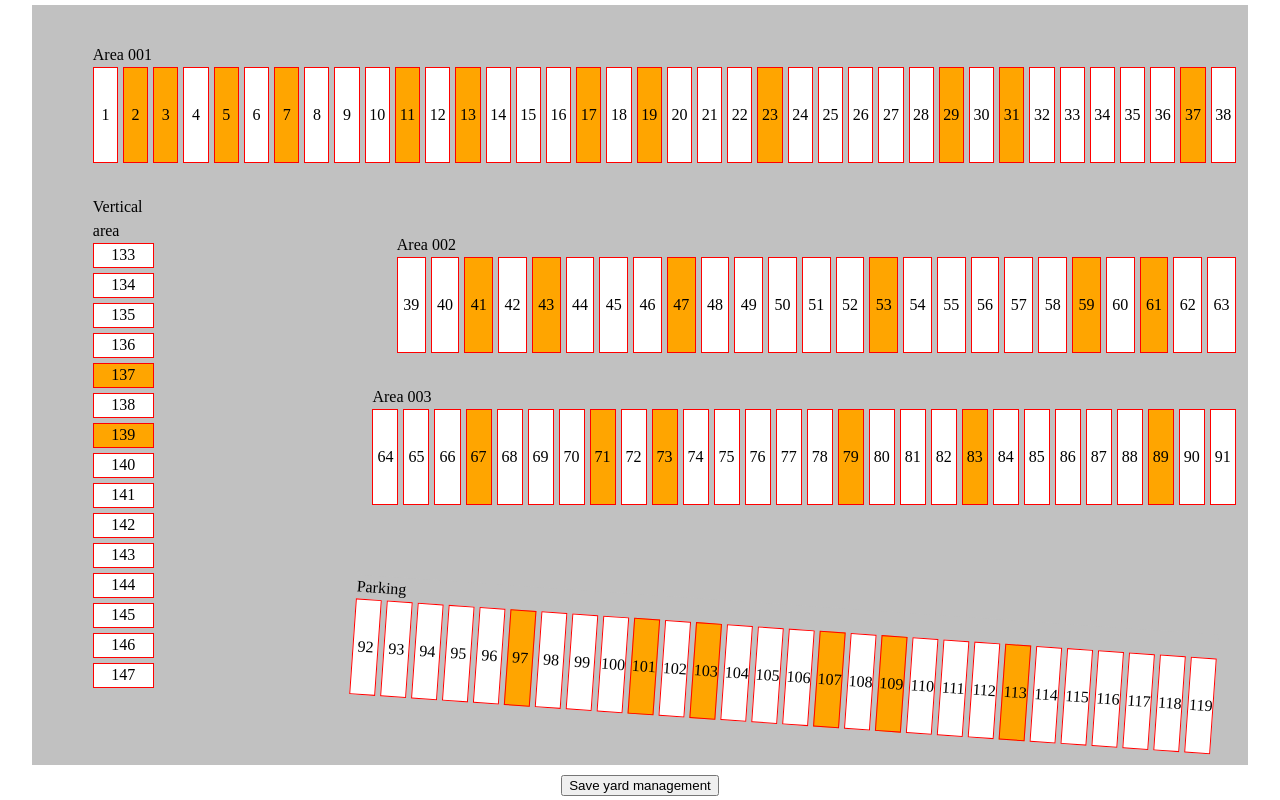
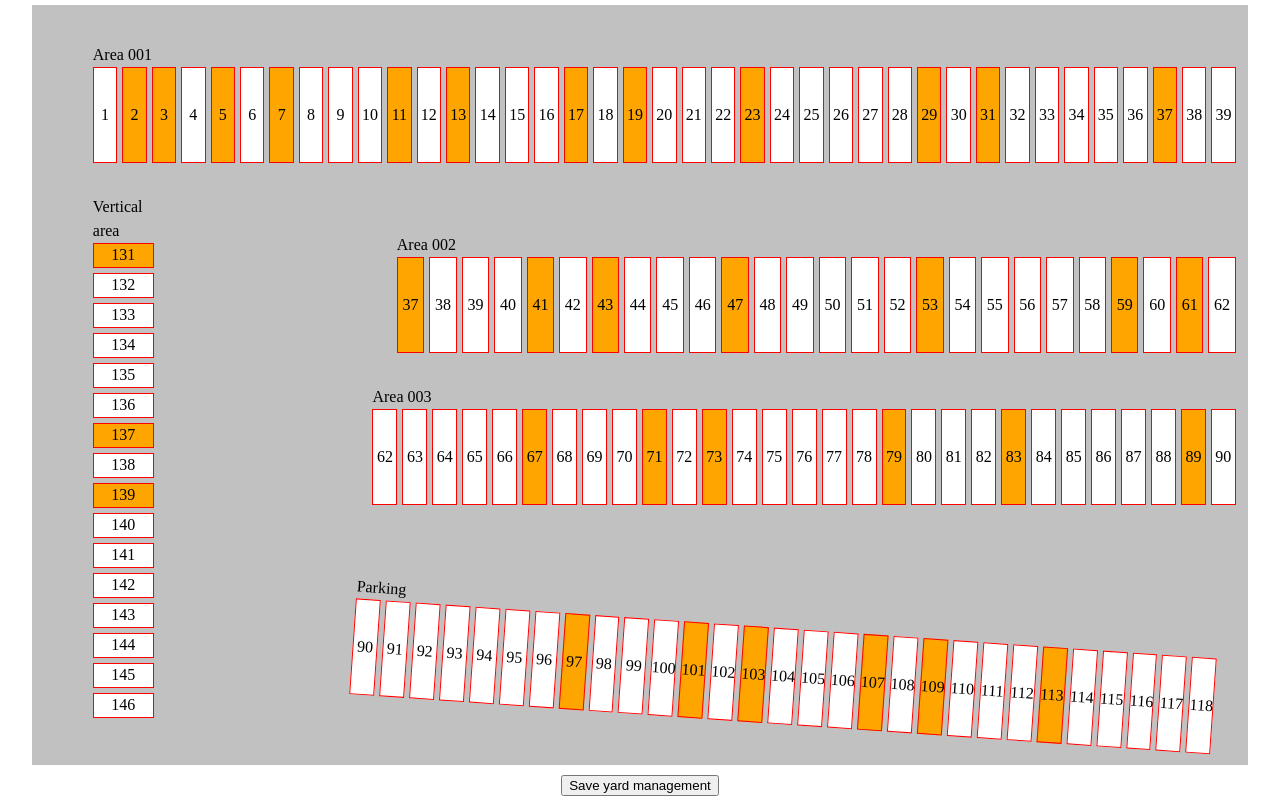
Before and after one commit to jean-dusenne/yard-playground, a Vue app: page / in a window 1280 px wide. Built offline with nearby package versions, Linux system fonts and the light colour scheme; what vue-hotjar-next would draw is missing.

Commit message:
fix: css class dor taken slot

```diff
--- a/src/components/DockZone.vue
+++ b/src/components/DockZone.vue
@@ -2,13 +2,12 @@
   <div class="dock-zone" :style="layoutZone">
     {{ props.dockName }}
     <div class="container" :class="{ vertical: props.vertical }">
-      <div v-for="(slot, index) in slots" :key="slot.id" :class="{ occupied: isPrime(index + 1 + start) }">
+      <div v-for="(slot, index) in slots" :key="slot.id" :class="{ taken: isPrime(index + start) }">
         <VTooltip :triggers="smAndLarger ? ['click', 'hover'] : ['click', 'focus']">
           <a>{{ slot.id }}</a>
-
           <template #popper>
             slot name: {{ slot.name }} <br />
-            status: {{ isPrime(index + 1) ? 'occupied' : 'free' }}
+            status: {{ isPrime(index + start) ? 'taken' : 'free' }}
           </template>
         </VTooltip>
       </div>
@@ -42,12 +41,13 @@ const isPrime = (n: number): boolean => {
   while (start <= limit) {
     if (n % start++ < 1) return false;
   }
+  console.log('isPrime', n, n > 1);
   return n > 1;
 };
 
 const slots = computed(() => {
-  const list: any[] = [];
-  for (let i = 1; i <= props.counter; i++) {
+  const list: Record<string, string | number>[] = [];
+  for (let i = 0; i <= props.counter; i++) {
     list.push({ id: props.start + i, name: `slot-${props.start + i}` });
   }
   return list;
@@ -83,7 +83,7 @@ const slots = computed(() => {
         background: #d1d1d1;
         color: #fff;
       }
-      &.occupied {
+      &.taken {
         background: orange;
       }
     }
--- a/src/components/YardPlayground.vue
+++ b/src/components/YardPlayground.vue
@@ -1,10 +1,10 @@
 <template>
   <div id="yard">
-    <DockZone :layout="dropZoneLayout" slot-height="6rem" :counter="38" :start="0" dock-name="Area 001" />
-    <DockZone :layout="dropZoneLayout2" slot-height="6rem" :counter="25" :start="38" dock-name="Area 002" />
-    <DockZone :layout="dropZoneLayout3" slot-height="6rem" :counter="28" :start="63" dock-name="Area 003" />
-    <DockZone :layout="dropZoneLayout4" slot-height="6rem" :counter="28" :start="91" dock-name="Parking" />
-    <DockZone :layout="dropZoneLayout5" slot-height="25px" :counter="15" :start="132" dock-name="Vertical area" :vertical="true" />
+    <DockZone :layout="dropZoneLayout" slot-height="6rem" :counter="38" :start="1" dock-name="Area 001" />
+    <DockZone :layout="dropZoneLayout2" slot-height="6rem" :counter="25" :start="37" dock-name="Area 002" />
+    <DockZone :layout="dropZoneLayout3" slot-height="6rem" :counter="28" :start="62" dock-name="Area 003" />
+    <DockZone :layout="dropZoneLayout4" slot-height="6rem" :counter="28" :start="90" dock-name="Parking" />
+    <DockZone :layout="dropZoneLayout5" slot-height="25px" :counter="15" :start="131" dock-name="Vertical area" :vertical="true" />
   </div>
 </template>
 
```
